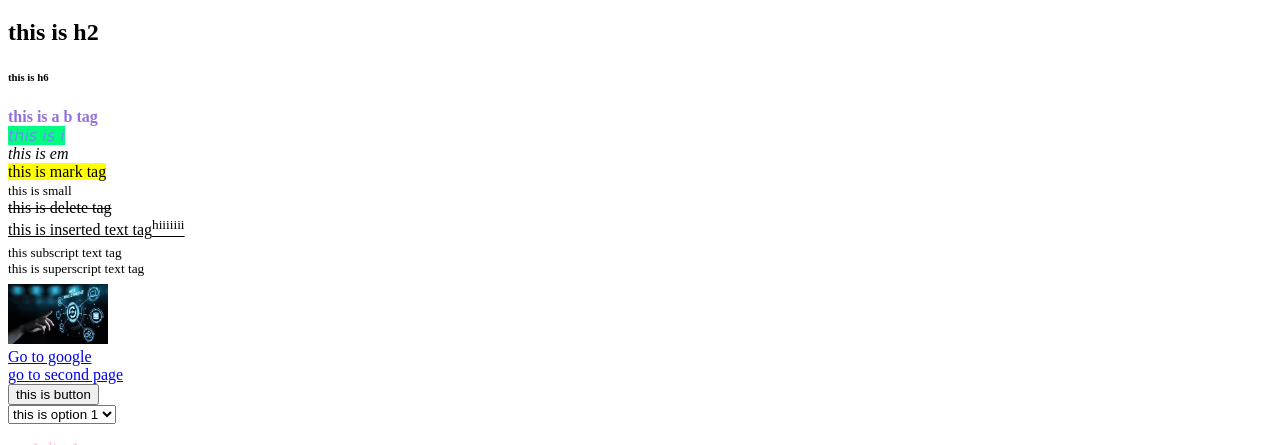
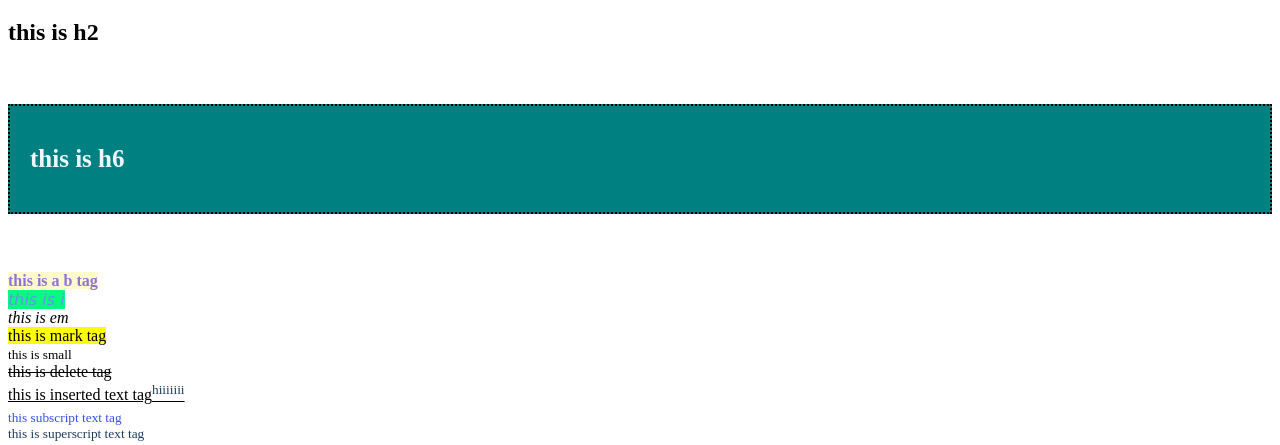
Before and after one commit to sandrabader9/front-end-2025_5, a plain HTML site: page index.html in a window 1280 px wide. Shown: the part 61-506 px from the top of the page. Drawn offline with Linux system fonts and the light colour scheme.

Commit message:
adding color to fonts

```diff
--- a/css/index.css
+++ b/css/index.css
@@ -17,3 +17,16 @@ b{
     color :mediumpurple;
     text-align : right;
 }
+h6{
+    color:aliceblue;
+    background-color: teal;
+    font-size: 25px;
+    padding: 39px 20px;
+    border:2px dotted black;
+}
+sub{
+    color : #334fff;
+}
+sup{
+    color:rgb(30,60,90);
+}
--- a/index.html
+++ b/index.html
@@ -9,7 +9,7 @@
     <h1 style="color:blueviolet;background-color:grey ;">this is h1</h1>
     <h2>this is h2</h2>
     <h6>this is h6</h6>
-    <b>this is a b tag</b>
+    <b style="background-color: lemonchiffon;">this is a b tag</b>
     <br>
     <i>this is i</i>
     <br>
```
